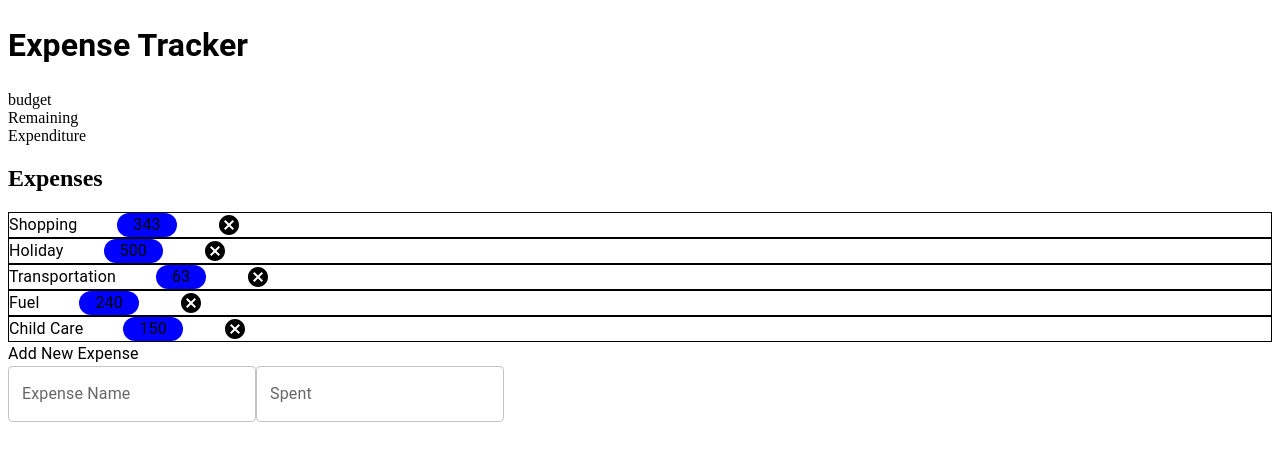
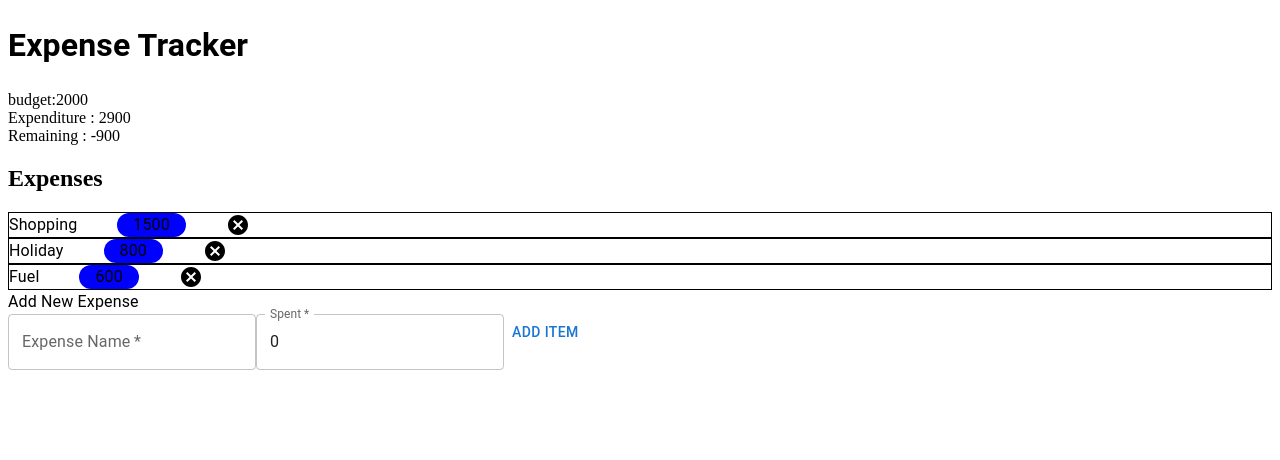
Before and after one commit to Adnan7209/ExpenseTrackerApp, a React (Vite) app: page / in a window 1280 px wide. Shown: the top 460 px of the page. Built offline with nearby package versions, Linux system fonts and the light colour scheme.

Commit message:
functionalities added

```diff
--- a/src/App.jsx
+++ b/src/App.jsx
@@ -7,8 +7,6 @@ import ExpensesList from './components/ExpensesList'
 import AddExpenseForm from './components/AddExpenseForm'
 import Budget from './components/Budget'
 
-
-
 const App = () => {
   return (
     <Box>
@@ -17,8 +15,8 @@ const App = () => {
       </Typography>
       <Stack>
         <Budget/>
+        <Expenditure/>
         <Remaining/>
-        <Expenditure/>
       </Stack>
       <ExpensesList/>
       <AddExpenseForm/>
--- a/src/components/AddExpenseForm.jsx
+++ b/src/components/AddExpenseForm.jsx
@@ -1,24 +1,68 @@
-import { Box, TextField, Typography } from '@mui/material'
-import React, { useState } from 'react'
+import { Box, Button, TextField, Typography } from '@mui/material'
+import React, { useContext, useState } from 'react'
+import { AppContext } from './context/AppContext';
+import { v4 as uuidv4 } from 'uuid';
+// import
 
 const AddExpenseForm = () => {
   const [expenseName,setExpenseName] = useState('');
-  const [amountSpent,setAmountSpent] = useState('');
+  const [amountSpent,setAmountSpent] = useState(0);
+  const {dispatch} =useContext(AppContext);
   console.log(expenseName);
+  const handleSubmit = (event) => {
+    event.preventDefault();
+    if (!expenseName.trim()) {
+      alert('Expense Name is required');
+      return;
+    }
+    if (!amountSpent) {
+      alert('Spent amount is required');
+      return;
+    }
+    if (isNaN(amountSpent) || Number(amountSpent) <= 0) {
+      alert('Please enter a valid amount');
+      return;
+    }
+
+    console.log("values",expenseName,amountSpent);
+
+    const newExpenseItem = {
+                            id:uuidv4(),
+                            name:expenseName,
+                            expense:amountSpent};
+                            alert(`name: ${newExpenseItem.name} expense: ${newExpenseItem.expense}`);
+    dispatch({
+      type:'ADD_EXPENSE',
+      payload:newExpenseItem,
+    });
+    console.log("type",typeof(expenseName),typeof(amountSpent),typeof(newExpenseItem));
+    setExpenseName('');
+    setAmountSpent(0);
+  }
   return (
-    <Box>
+    <Box
+    component="form"
+    onSubmit={handleSubmit}
+    noValidate
+    autoComplete="off">
       <Typography>Add New Expense</Typography>
       <TextField label="Expense Name" type='text'
       value={expenseName}
       onChange={(e)=>setExpenseName(e.target.value)}
+      required
       />
       <TextField label="Spent" type='number'
       value={amountSpent}
-      onChange={(e)=>setAmountSpent(e.target.value)}
+      onChange={(e)=>setAmountSpent(Number(e.target.value))}
+      required
       />
+      <Button type="submit">Add Item</Button>
 
     </Box>
   )
+
+
+
 }
 
 export default AddExpenseForm
--- a/src/components/Budget.jsx
+++ b/src/components/Budget.jsx
@@ -1,8 +1,12 @@
-import React from 'react'
+import React, { useContext } from 'react'
+import { AppContext } from './context/AppContext'
 
 const Budget = () => {
+  const {budget} = useContext(AppContext);
   return (
-    <div>budget</div>
+    <div>budget:
+      {budget}
+      </div>
   )
 }
 
--- a/src/components/Expenditure.jsx
+++ b/src/components/Expenditure.jsx
@@ -1,8 +1,10 @@
-import React from 'react'
+import React, { useContext } from 'react'
+import { AppContext } from './context/AppContext'
 
 const Expenditure = () => {
+  const {totalExpenses}=useContext(AppContext);
   return (
-    <div>Expenditure</div>
+    <div>Expenditure : {totalExpenses}</div>
   )
 }
 
--- a/src/components/ExpenseItem.jsx
+++ b/src/components/ExpenseItem.jsx
@@ -1,18 +1,23 @@
 import { Stack, Typography } from '@mui/material'
-import React from 'react'
+import React, { useContext } from 'react'
 import CancelIcon from '@mui/icons-material/Cancel';
 import { blue } from '@mui/material/colors';
+import { AppContext } from './context/AppContext';
 
-const ExpenseItem = ({name,spent}) => {
+const ExpenseItem = (props) => {
+  const {dispatch}=useContext(AppContext);
+  const handleDelete = () =>{
+    dispatch({type:'DELETE_EXPENSE',payload:props.id})
+  }
   return (
     <Stack direction="row" gap={5}  border={1}>
         <Typography>
-            {name}
+            {props.name}
         </Typography>
         <Typography bgcolor="blue" px={2} borderRadius={5}>
-            {spent}
+            {props.expense}
         </Typography>
-        <CancelIcon/>
+        <CancelIcon onClick={handleDelete}/>
     </Stack>
   )
 }
--- a/src/components/ExpensesList.jsx
+++ b/src/components/ExpensesList.jsx
@@ -1,23 +1,25 @@
-import React from 'react'
+import React, { useContext } from 'react'
 import ExpenseItem from './ExpenseItem'
 import {Box, Typography } from '@mui/material'
+import { AppContext } from './context/AppContext'
 
 
 const ExpensesList = () => {
+  const {expenses}= useContext(AppContext);
   const expenseItems = [
-    {id:123451,name:"Shopping",spent:343},
-    {id:123452,name:"Holiday",spent:500},
-    {id:123453,name:"Transportation",spent:63},
-    {id:123454,name:"Fuel",spent:240},
-    {id:123455,name:"Child Care",spent:150}
+    {id:123451,name:"Shopping",expense:343},
+    {id:123452,name:"Holiday",expense:500},
+    {id:123453,name:"Transportation",expense:63},
+    {id:123454,name:"Fuel",expense:240},
+    {id:123455,name:"Child Care",expense:150}
   ]
   return (
     <Box>
       <h2>Expenses</h2>
       <Box>
         {
-          expenseItems.map((item)=>(
-            <ExpenseItem key={item.id} name={item.name} spent={item.spent} />
+          expenses.map((item)=>(
+            <ExpenseItem key={item.id} name={item.name} expense={item.expense} id={item.id} />
 
           ))
         }
--- a/src/components/Remaining.jsx
+++ b/src/components/Remaining.jsx
@@ -1,8 +1,14 @@
-import React from 'react'
+import React, { useContext } from 'react'
+import { AppContext } from './context/AppContext'
 
 const Remaining = () => {
+  const {budget,totalExpenses} = useContext(AppContext);
+
+  console.log("total",totalExpenses);
   return (
-    <div>Remaining</div>
+    <box>
+      Remaining : {budget - totalExpenses}
+    </box>
   )
 }
 
--- /dev/null
+++ b/src/components/context/AppContext.jsx
@@ -0,0 +1,44 @@
+import { createContext, useContext, useReducer } from "react";
+
+const AppReducer = (state,action) => {
+    switch(action.type){
+        case 'ADD_EXPENSE':
+            return {
+                ...state,
+                expenses:[...state.expenses,action.payload],
+            };
+        case 'DELETE_EXPENSE':console.log("action",state,action);
+            return {
+                ...state,
+                expenses:state.expenses.filter((item)=>item.id!==action.payload),
+            }
+        default: return state;
+    }
+
+}
+const intialState = {
+    budget:2000,
+    expenses:[
+        {id:123451,name:"Shopping",expense:1500},
+        {id:123452,name:"Holiday",expense:800},
+        {id:123453,name:"Fuel",expense:600},
+    ],
+}
+
+export const AppContext = createContext();
+
+export const AppProvider = (props) => {
+    const [state,dispatch] = useReducer(AppReducer,intialState);
+    const totalExpenses = state.expenses.reduce((total,item)=>total+=item.expense, 0);
+    // const value = {};
+    return (
+        <AppContext.Provider value={{
+            budget:state.budget,
+            expenses:state.expenses,
+            dispatch,
+            totalExpenses
+        }}>
+            {props.children}
+        </AppContext.Provider>
+    )
+};
--- a/src/main.jsx
+++ b/src/main.jsx
@@ -1,9 +1,12 @@
 import React from 'react'
 import ReactDOM from 'react-dom/client'
 import App from './App.jsx'
+import { AppProvider } from './components/context/AppContext.jsx'
 
 ReactDOM.createRoot(document.getElementById('root')).render(
   <React.StrictMode>
-    <App />
+    <AppProvider>
+      <App/>
+    </AppProvider>
   </React.StrictMode>,
 )
```
